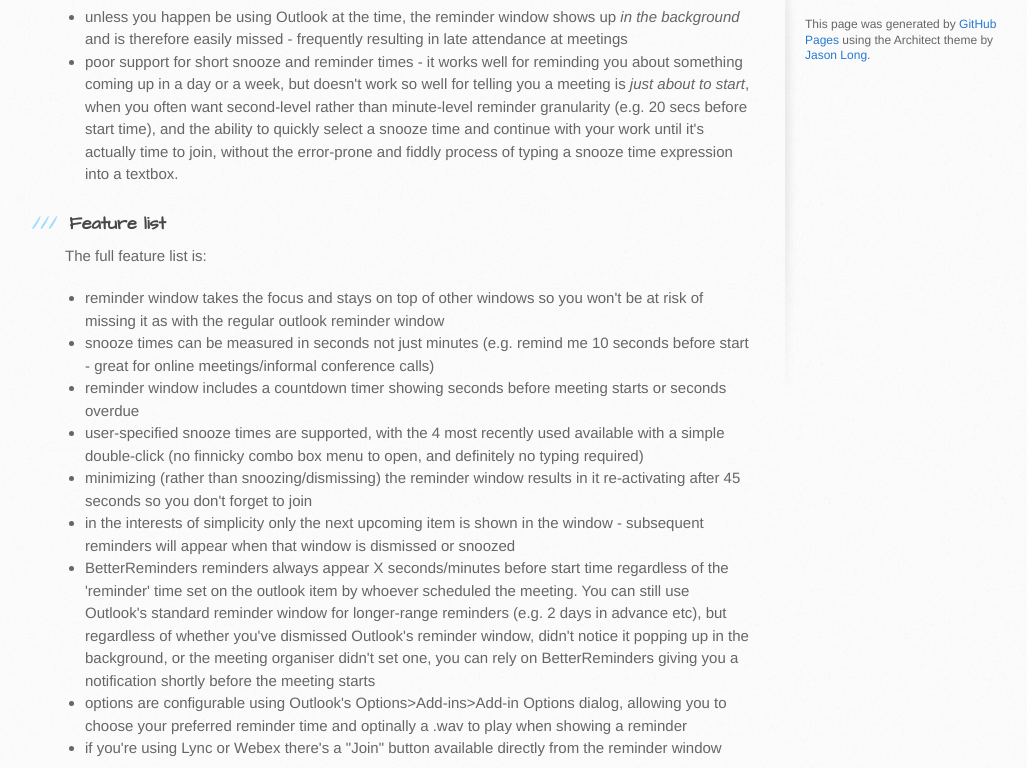
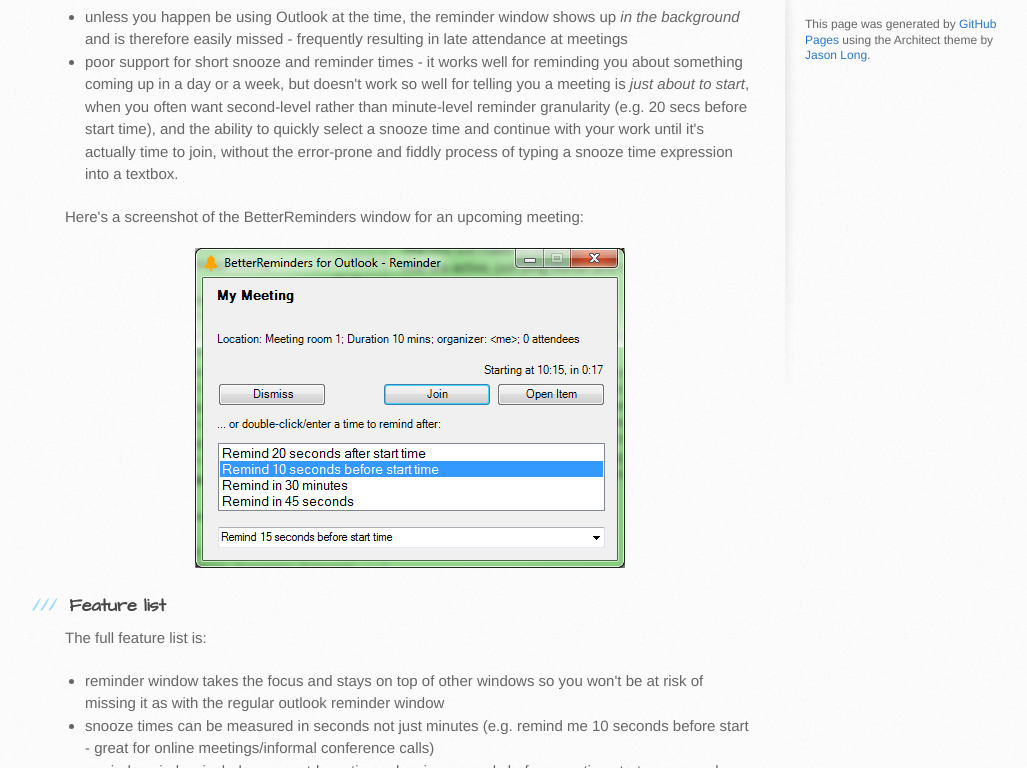
Before and after one commit to ben-spiller/OutlookBetterReminders, a plain HTML site: page index.html in a window 1280 px wide. Shown: the part 524-1292 px from the top of the page, without its empty margins (105-1132 px from the left). Drawn offline with Linux system fonts and the light colour scheme.

Commit message:
add screenshot

```diff
--- a/index.html
+++ b/index.html
@@ -39,6 +39,8 @@
 <li>poor support for short snooze and reminder times - it works well for reminding you about something coming up in a day or a week, but doesn't work so well for telling you a meeting is <em>just about to start</em>, when you often want second-level rather than minute-level reminder granularity (e.g. 20 secs before start time), and the ability to quickly select a snooze time and continue with your work until it's actually time to join, without the error-prone and fiddly process of typing a snooze time expression into a textbox. </li>
 </ul>
 
+<p>Here's a screenshot of the BetterReminders window for an upcoming meeting:</p>
+<img src="images/screenshot.png" style="display: block; margin: auto;"/>
 <h3>
 <a id="feature-list" class="anchor" href="#feature-list" aria-hidden="true"><span aria-hidden="true" class="octicon octicon-link"></span></a>Feature list</h3>
 
```
Also changed, not shown: images/screenshot.png (added).
